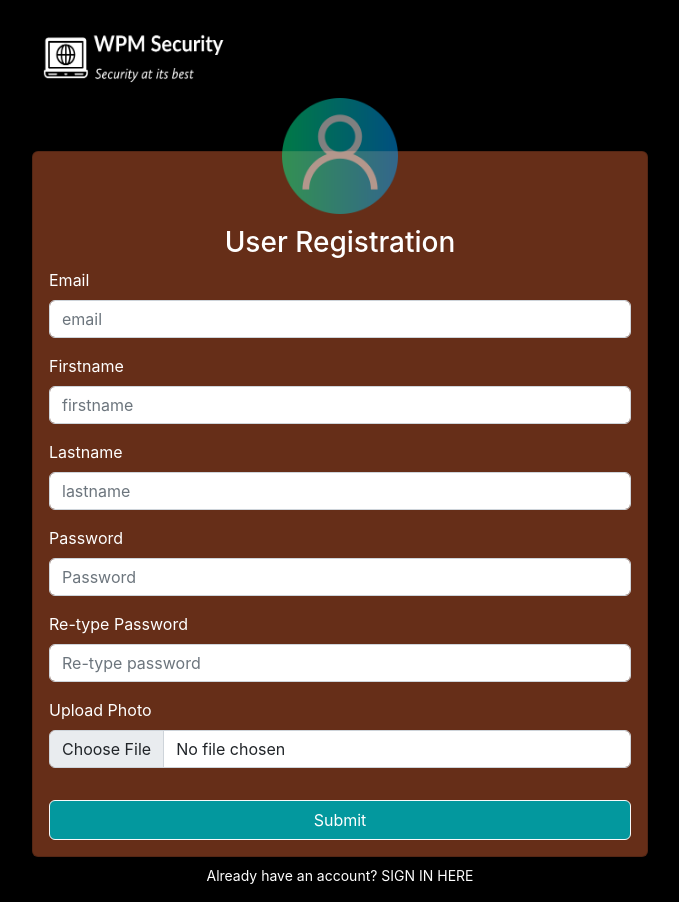
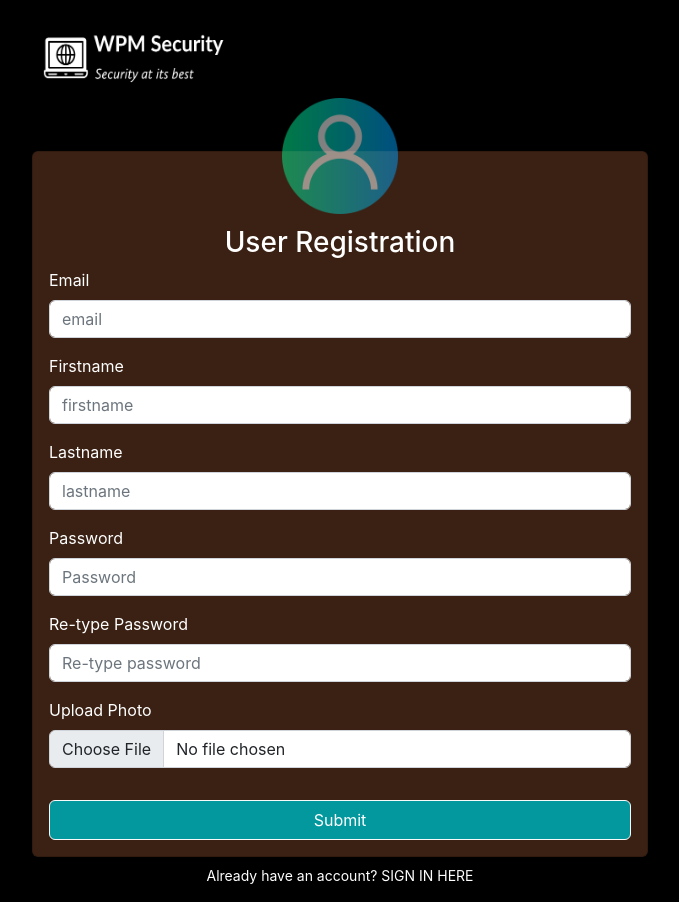
Before and after one commit to beecurrie/wpm, a React (Create React App) app in the folder client/: page /register in a window 1280 px wide. Shown: the whole page, without its empty margins (300-979 px from the left). Built offline with nearby package versions, Linux system fonts and the light colour scheme; what react-socks would draw is missing.

Commit message:
Update index.css

```diff
--- a/client/src/index.css
+++ b/client/src/index.css
@@ -224,7 +224,7 @@ h1 {
   width: 100%;
   margin: auto;
   box-shadow: 10px 10px 5px 0px rgba(0, 0, 0, 0.75);
-  background: #662e18;
+  background: #3B2113;
 }
 
 .card-title {
```
